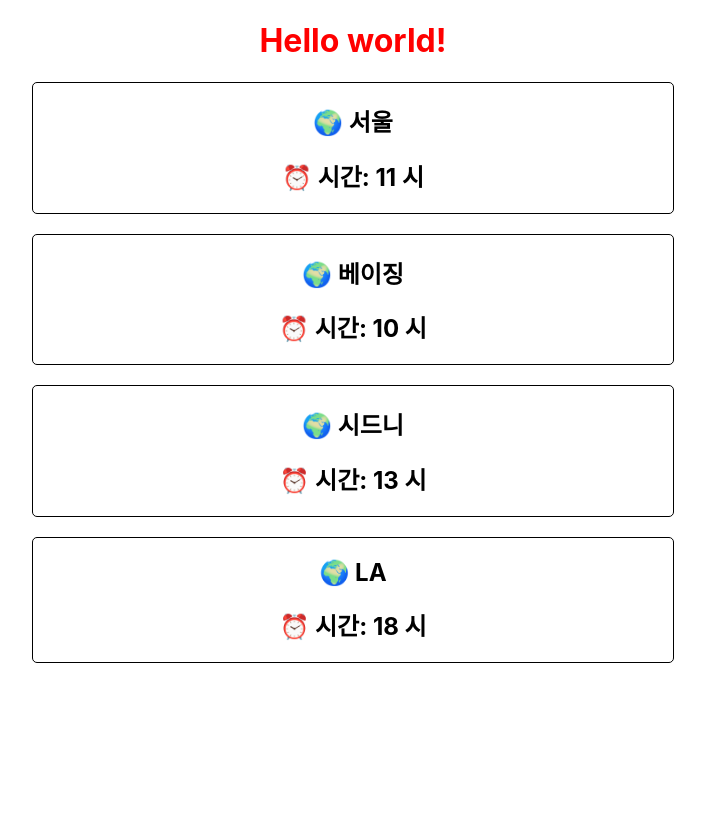
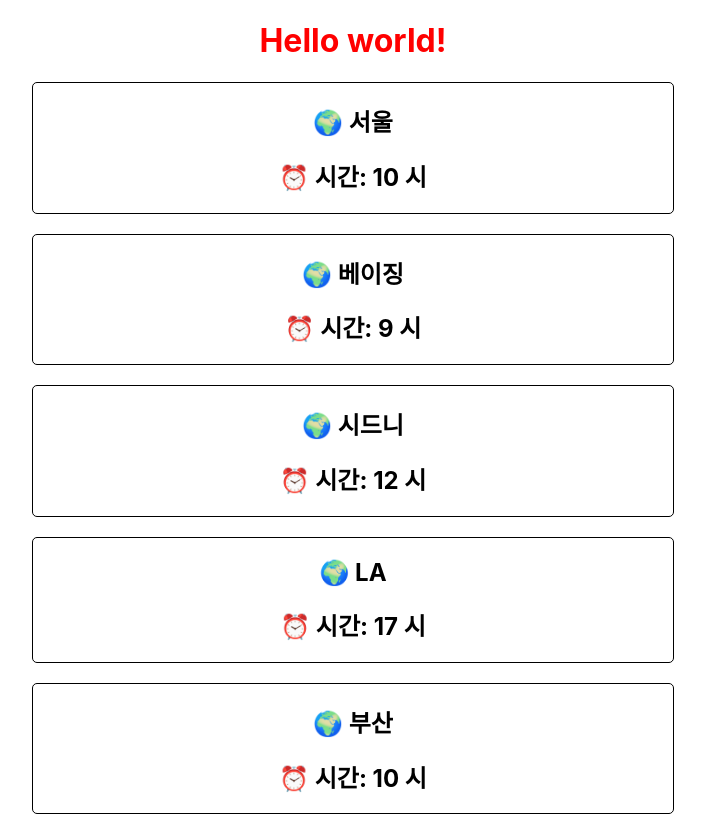
Before and after one commit to CaesiumY/Like-Lion-7th-React, a React (Create React App) app in the folder my-app/: page / in a window 1280 px wide. Shown: the whole page, without its empty margins (287-992 px from the left). Before the commit the page ends 800 px from the top, so only its background shows below. Built offline with nearby package versions, Linux system fonts and the light colour scheme.

Commit message:
feat: Add List & Key

```diff
--- a/my-app/src/App.js
+++ b/my-app/src/App.js
@@ -22,13 +22,22 @@ const WorldTime = props => {
 };
 
 function App() {
+  const cityTimeData = [
+    ["서울", 10],
+    ["베이징", 9],
+    ["시드니", 12],
+    ["LA", 17],
+    ["부산", 10]
+  ];
+
+  const WorldClockLIst = cityTimeData.map((v, index) => (
+    <WorldTime key={index} city={v[0]} time={[v[1]]} />
+  ));
+
   return (
     <div className="App">
       <h1 className="title">Hello world!</h1>
-      <WorldTime city={"서울"} time={11} />
-      <WorldTime city={"베이징"} time={10} />
-      <WorldTime city={"시드니"} time={13} />
-      <WorldTime city={"LA"} time={18} />
+      {WorldClockLIst}
     </div>
   );
 }
```
